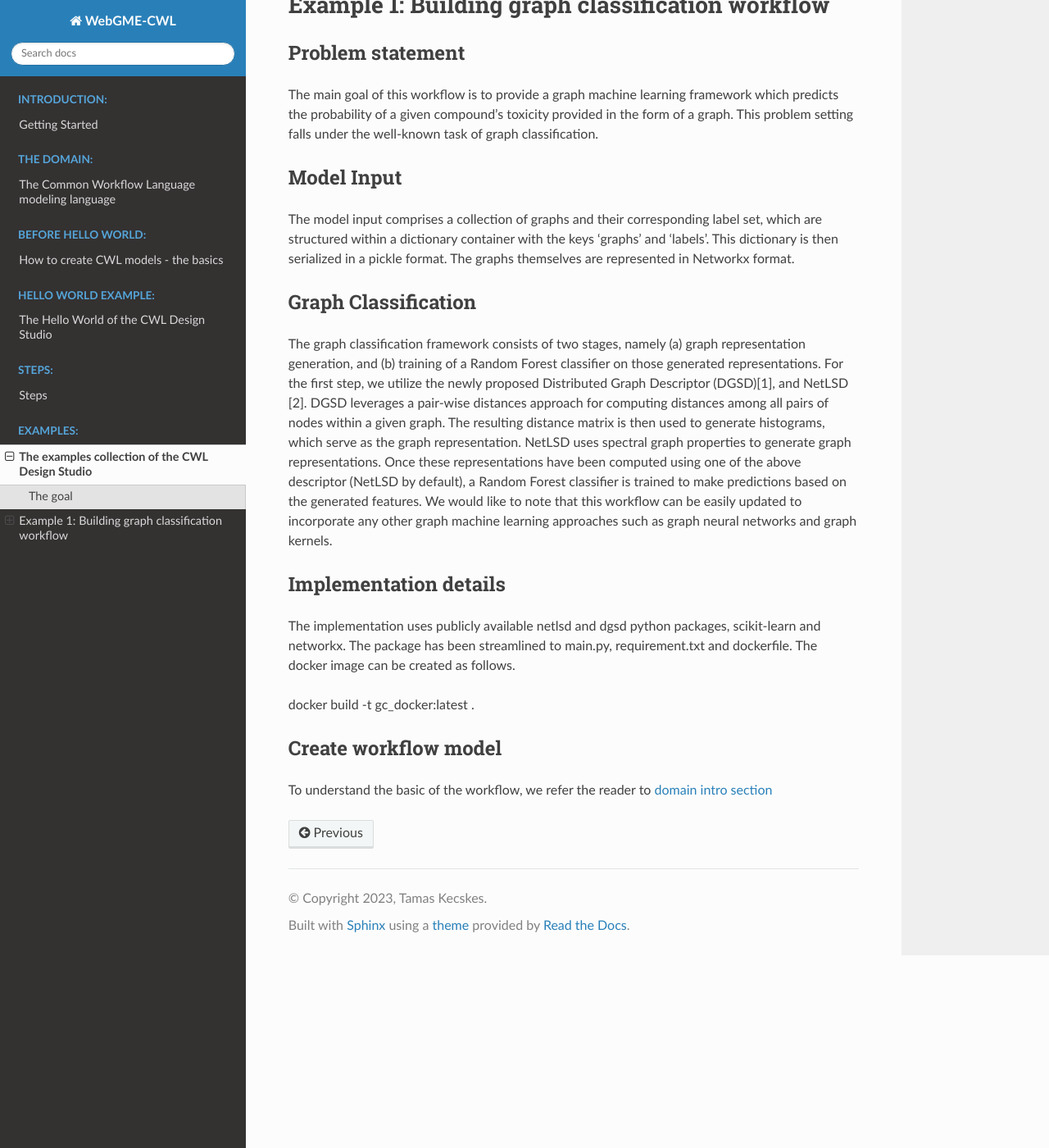
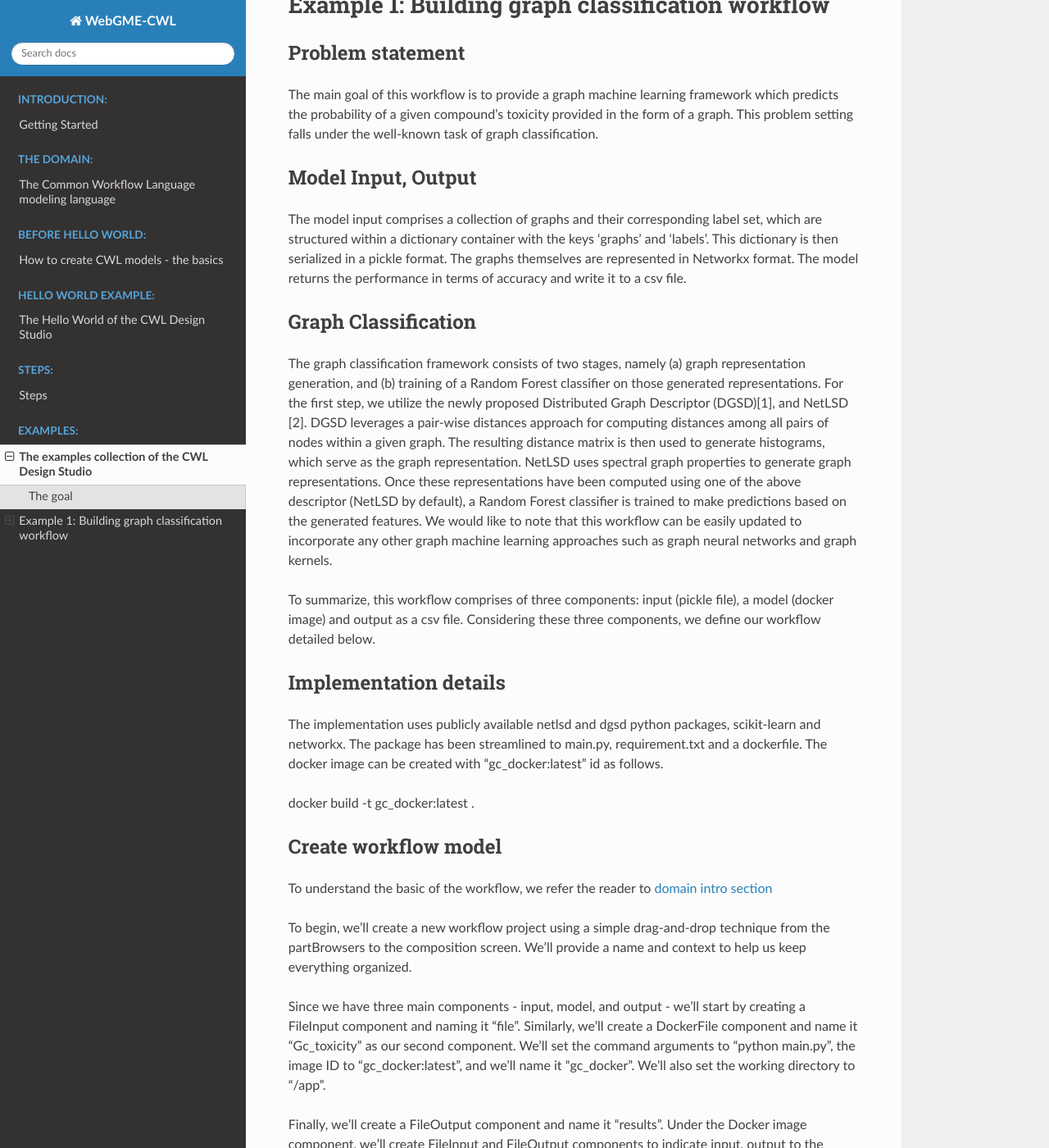
Before and after one commit to webgme/webgme-cwl, a Sphinx documentation site: the page built from docs/Examples/examples.rst, in a window 1280 px wide and 1400 px high, scrolled down 373 px. Shown: the whole window at 82% size. Built offline with Sphinx 7.4.7 and the Read the Docs theme 2.0.0, drawn with Linux system fonts in a browser that asks for light colours; some of the changed text lies outside the part shown.

Commit message:
example update

```diff
--- a/docs/Examples/examples.rst
+++ b/docs/Examples/examples.rst
@@ -23,10 +23,10 @@ ________
 
 The main goal of this workflow is to provide a graph machine learning framework which predicts the probability of a given compound’s toxicity provided in the form of a graph. This problem setting falls under the well-known task of graph classification.
 
-Model Input
+Model Input, Output
 _____________
 
-The model input comprises a collection of graphs and their corresponding label set, which are structured within a dictionary container with the keys 'graphs' and 'labels'. This dictionary is then serialized in a pickle format. The graphs themselves are represented in Networkx format.
+The model input comprises a collection of graphs and their corresponding label set, which are structured within a dictionary container with the keys 'graphs' and 'labels'. This dictionary is then serialized in a pickle format. The graphs themselves are represented in Networkx format. The model returns the performance in terms of accuracy and write it to a csv file.
 
 
 Graph Classification
@@ -34,10 +34,13 @@ ________________
 
 The graph classification framework consists of two stages, namely (a) graph representation generation, and (b) training of a Random Forest classifier on those generated representations. For the first step, we utilize the newly proposed Distributed Graph Descriptor (DGSD)[1], and NetLSD [2]. DGSD leverages a pair-wise distances approach for computing distances among all pairs of nodes within a given graph. The resulting distance matrix is then used to generate histograms, which serve as the graph representation. NetLSD uses spectral graph properties to generate graph representations. Once these representations have been computed using one of the above descriptor (NetLSD by default), a Random Forest classifier is trained to make predictions based on the generated features. We would like to note that this workflow can be easily updated to incorporate any other graph machine learning approaches such as graph neural networks and graph kernels.
 
+
+To summarize, this workflow comprises of three components: input (pickle file), a model (docker image) and output as a csv file. Considering these three components, we define our workflow detailed below.
+
 Implementation details
 ________________
 
-The implementation uses publicly available netlsd and dgsd python packages, scikit-learn and networkx. The package has been streamlined to main.py, requirement.txt and dockerfile. The docker image can be created as follows.
+The implementation uses publicly available netlsd and dgsd python packages, scikit-learn and networkx. The package has been streamlined to main.py, requirement.txt and a dockerfile. The docker image can be created with “gc_docker:latest” id as follows.
 
 .. code-block::dos
 
@@ -48,3 +51,14 @@ Create workflow model
 ______________________________
 
 To understand the basic of the workflow, we refer the reader to  :ref:`domain intro section <The Common Workflow Language modeling language>`
+
+To begin, we'll create a new workflow project using a simple drag-and-drop technique from the partBrowsers to the composition screen. We'll provide a name and context to help us keep everything organized.
+
+Since we have three main components - input, model, and output - we'll start by creating a FileInput component and naming it "file". Similarly, we'll create a DockerFile component and name it "Gc_toxicity" as our second component. We'll set the command arguments to "python main.py", the image ID to "gc_docker:latest", and we'll name it "gc_docker". We'll also set the working directory to "/app".
+
+Finally, we'll create a FileOutput component and name it "results". Under the Docker image component, we'll create FileInput and FileOutput components to indicate input, output to the model. Then we’ll connect the FileInput component to gc_docker and the gc_docker component to the results FileOutput component. The final workflow should look like as follows.
+
+
+.. figure:: gc_toxicity_cwl.png
+   :align: center
+   :figwidth: 95%
```
Also changed, not shown: docs/Examples/gc_toxicity_cwl.png (added).
